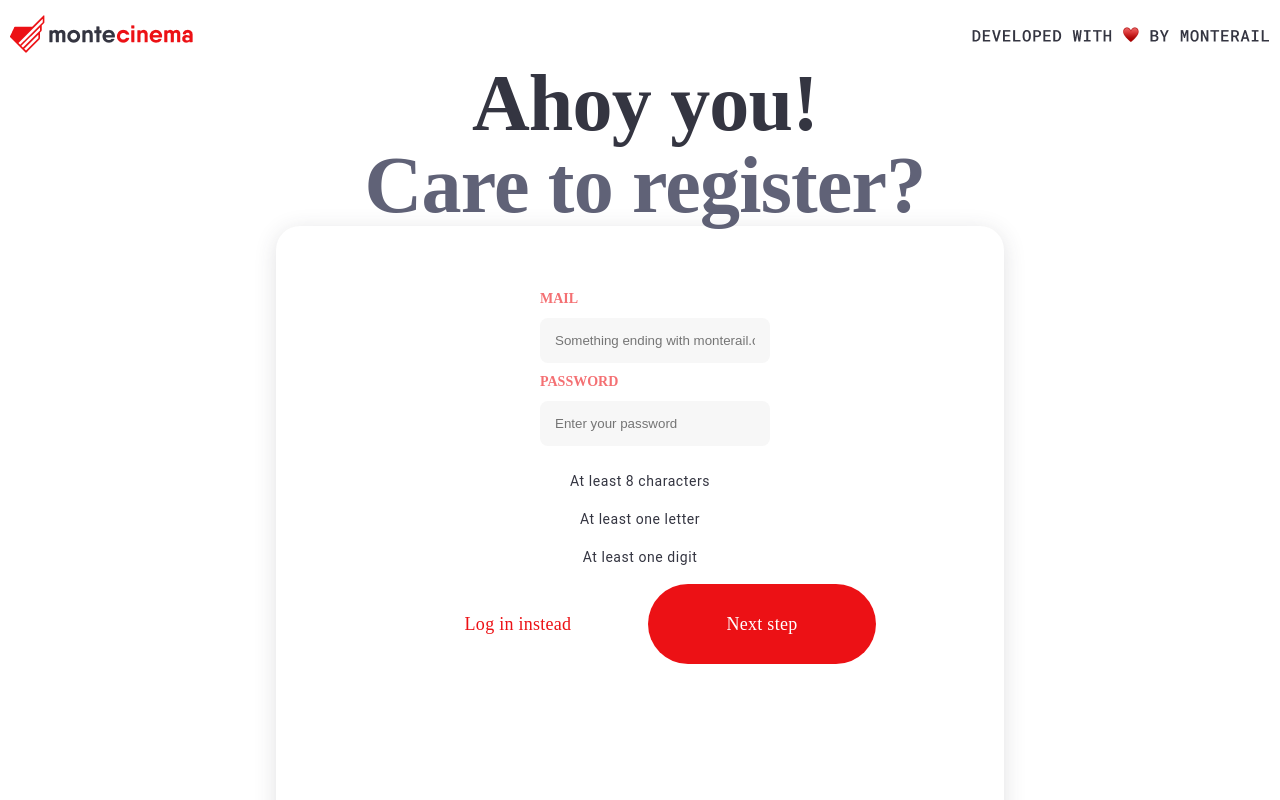
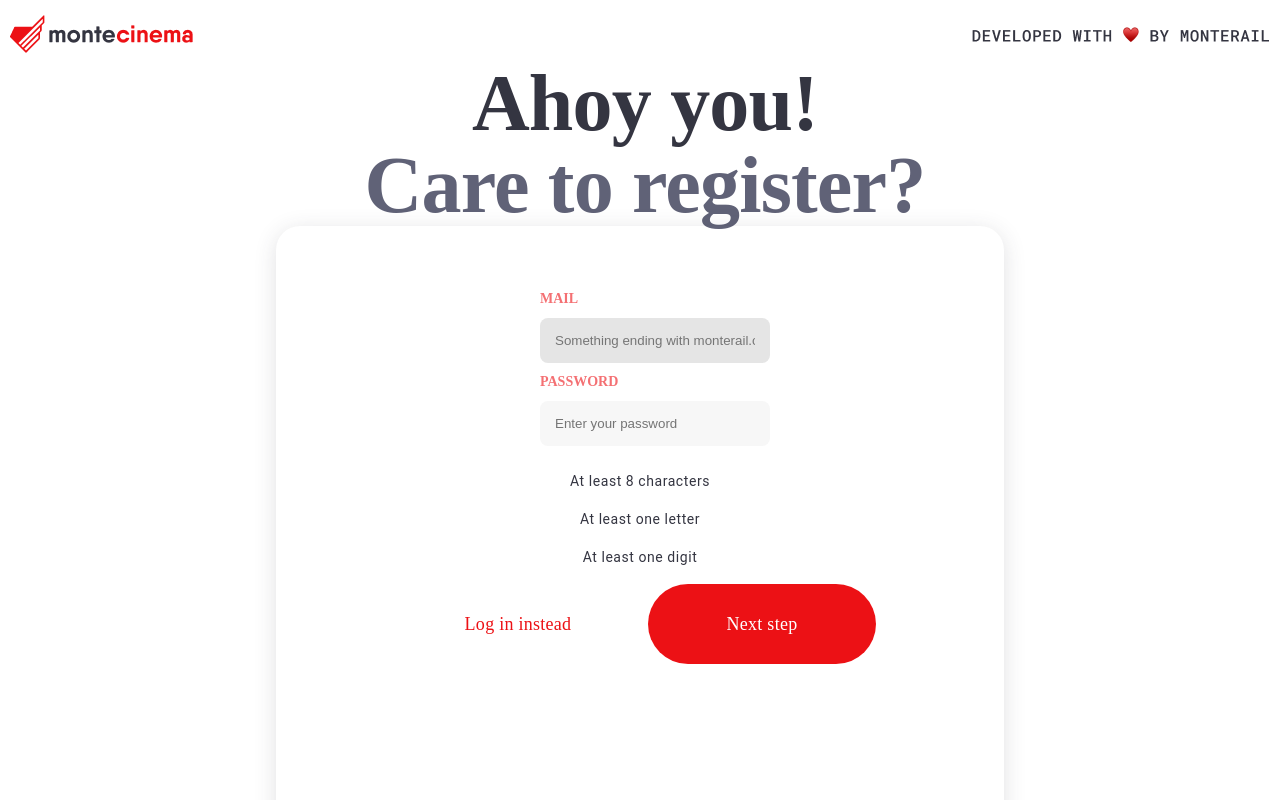
Before and after one commit to Rafal-Dabek/Cinema, a React (Create React App) app in the folder cinema/: page / in a window 1280 px wide. In both pictures the pointer is over the input "Something ending with monterail.com". Shown: the top 800 px of the page. Built offline with nearby package versions, Linux system fonts and the light colour scheme.

Commit message:
Update style.css

```diff
--- a/cinema/src/Components/style.css
+++ b/cinema/src/Components/style.css
@@ -29,6 +29,9 @@ height: 164px;
 }
 input{
     width: 200px;
+}
+input:hover{
+    background: #E5E5E5;
 }
 .text{
     font-size: 18px;
```
